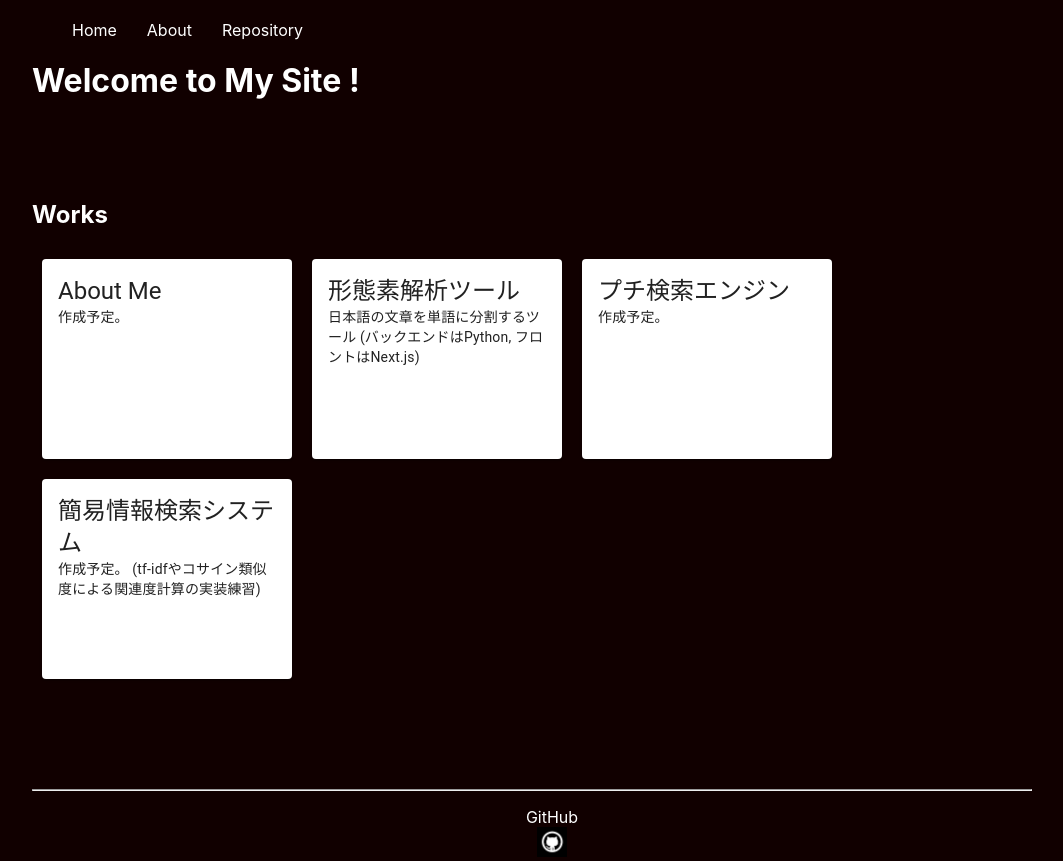
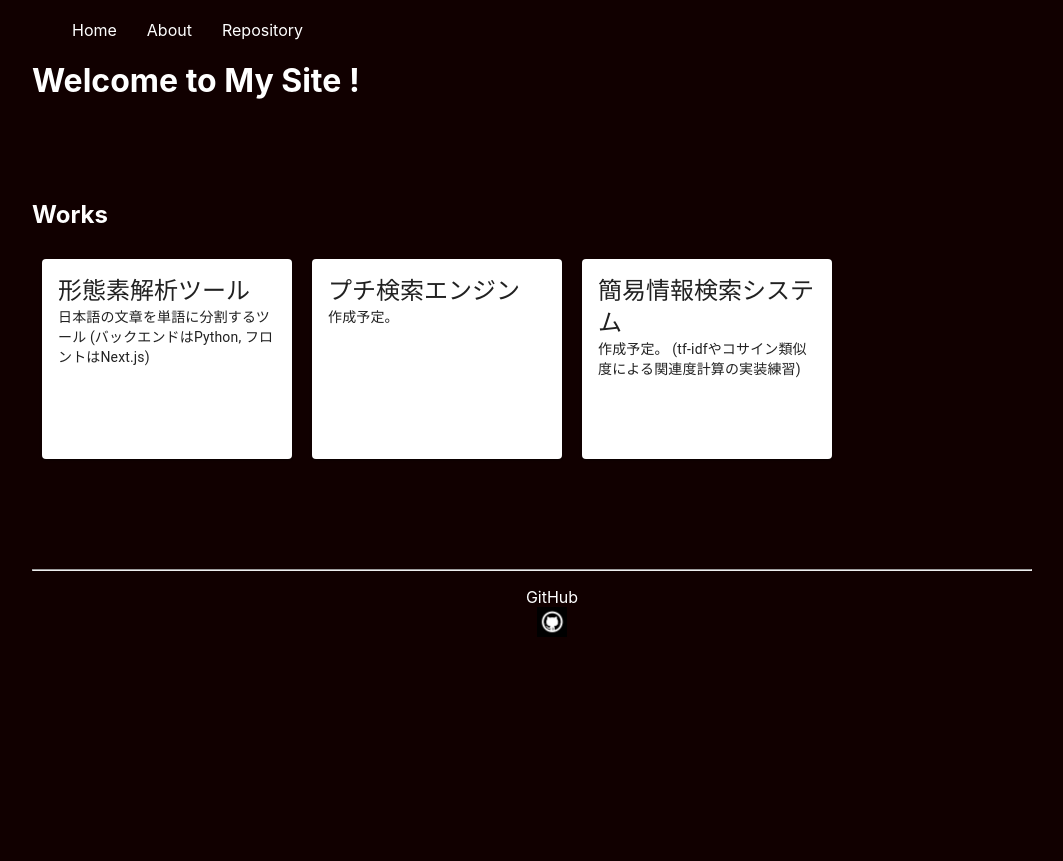
Before and after one commit to yamoyamoto/information_retrieval_site, a Next.js app: page / in a window 1280 px wide. Shown: the whole page, without its empty margins (108-1171 px from the left). After the commit the page ends 820 px from the top, so only its background shows below. Built offline with nearby package versions, Linux system fonts and the light colour scheme.

Commit message:
hide about me

```diff
--- a/pages/index.tsx
+++ b/pages/index.tsx
@@ -7,11 +7,11 @@ import { makeStyles } from "@mui/styles";
 
 const Home: NextPage = () => {
   const workCardSettings: Array<Props> = [
-    {
-      title: "About Me",
-      description: "作成予定。",
-      href: "/",
-    },
+    // {
+    //   title: "About Me",
+    //   description: "作成予定。",
+    //   href: "/",
+    // },
     {
       title: "形態素解析ツール",
       description: `日本語の文章を単語に分割するツール
--- a/src/components/organisms/MorphologicalAnalysis.tsx
+++ b/src/components/organisms/MorphologicalAnalysis.tsx
@@ -78,7 +78,7 @@ export const MorphologicalAnalyzer: React.FC<Props> = (props: Props) => {
         <div className="result_wrapper" style={{ margin: "50px 0" }}>
           {
             onSearching ?
-              <p>解析中です...</p>
+              <p>解析中です...(初回起動時は少し時間かかります)</p>
               :
               <ResultTable data={result} />
           }
```
